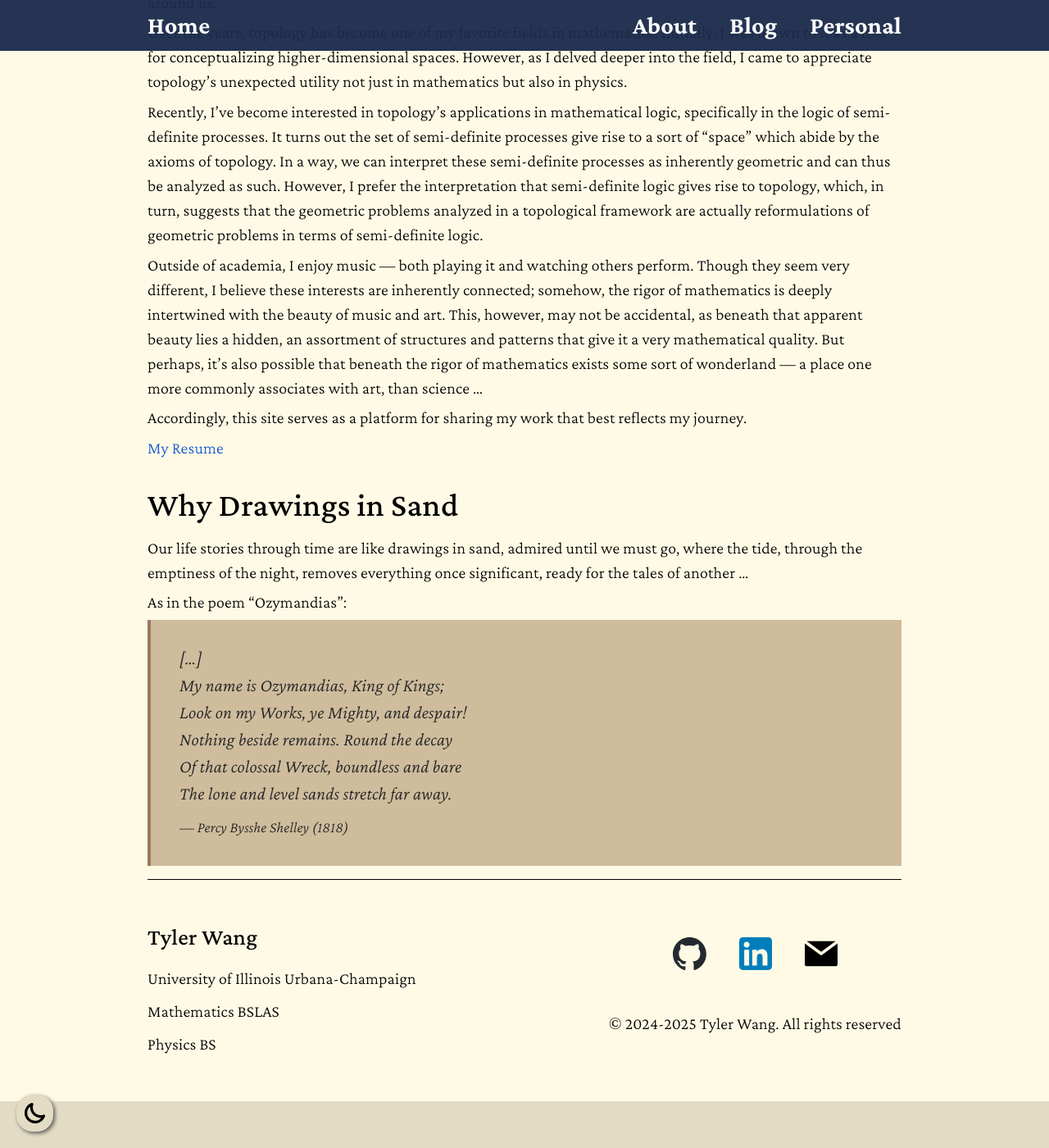
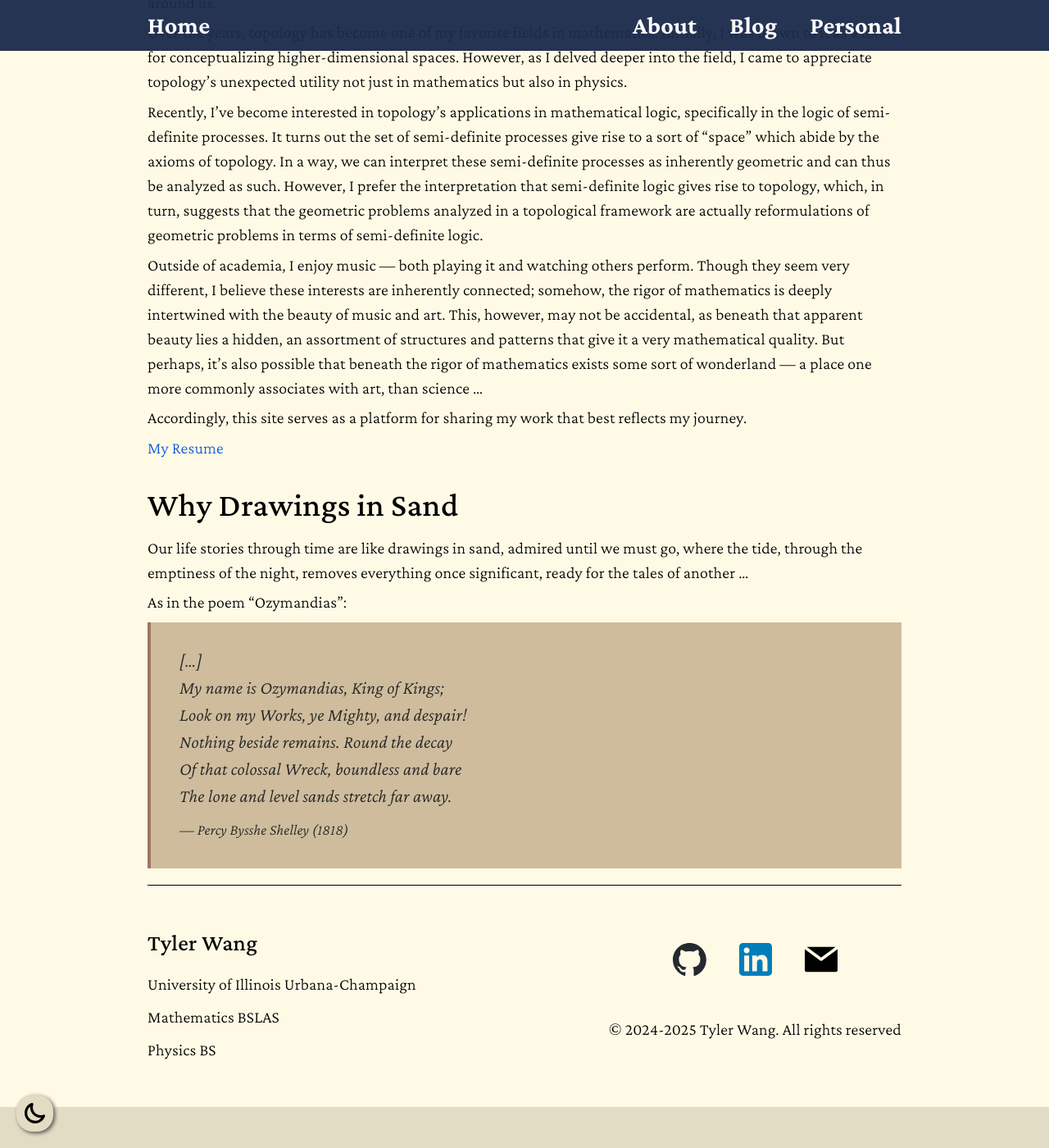
Before and after one commit to tylerwwang/tylerwwang.github.io, a Jekyll site: the page built from about.md, in a window 1280 px wide and 1400 px high, scrolled down 266 px. Shown: the whole window at 82% size. Built offline with Jekyll 4.4.1, drawn with Linux system fonts in a browser that asks for light colours.

Commit message:
Made some changes to the site.

```diff
--- a/_sass/0-settings/_base.scss
+++ b/_sass/0-settings/_base.scss
@@ -167,6 +167,12 @@
   padding: 30px 35px;
   padding-bottom: 32px;
 
+  margin: calc($spacing-unit / 4) 0px;
+
+  p {
+  	text-indent: 0px !important;
+  }
+
   font-size: 22px;
 
   > :last-child {
--- a/_sass/2-modules/blog_post_box.scss
+++ b/_sass/2-modules/blog_post_box.scss
@@ -30,7 +30,7 @@
 
 		.post-date-info {
 			display: flex;
-			justify-content: space-between;
+			justify-content: flex-end;
 			align-items: center;
 
 			gap: 5px;
--- a/_sass/3-layouts/posts.scss
+++ b/_sass/3-layouts/posts.scss
@@ -17,6 +17,16 @@
 	p {
 		text-indent: 1.5em;
 		text-align: justify;
+	}
+
+	.no-indent {
+		text-indent: 0px;
+	}
+
+	@include media-query($on-palm) {
+		p {
+			text-align: left;
+		}
 	}
 }
 
--- a/index.html
+++ b/index.html
@@ -49,6 +49,7 @@
 			</a>
 		 	aimed at providing high school students with a more foundational approach to mathematics.
 			Since this is still a work in progress, many sections are incomplete and I would kindly ask to pardon any errors.
+			If anyone is interested in helping or providing suggestions, this is the <a href="https://github.com/tylerwwang/TextBook"  target="_blank" rel="noopener noreferrer">GitHub</a> repository containing the source files.
 		</li>
 	</ul>
 </div>
```
